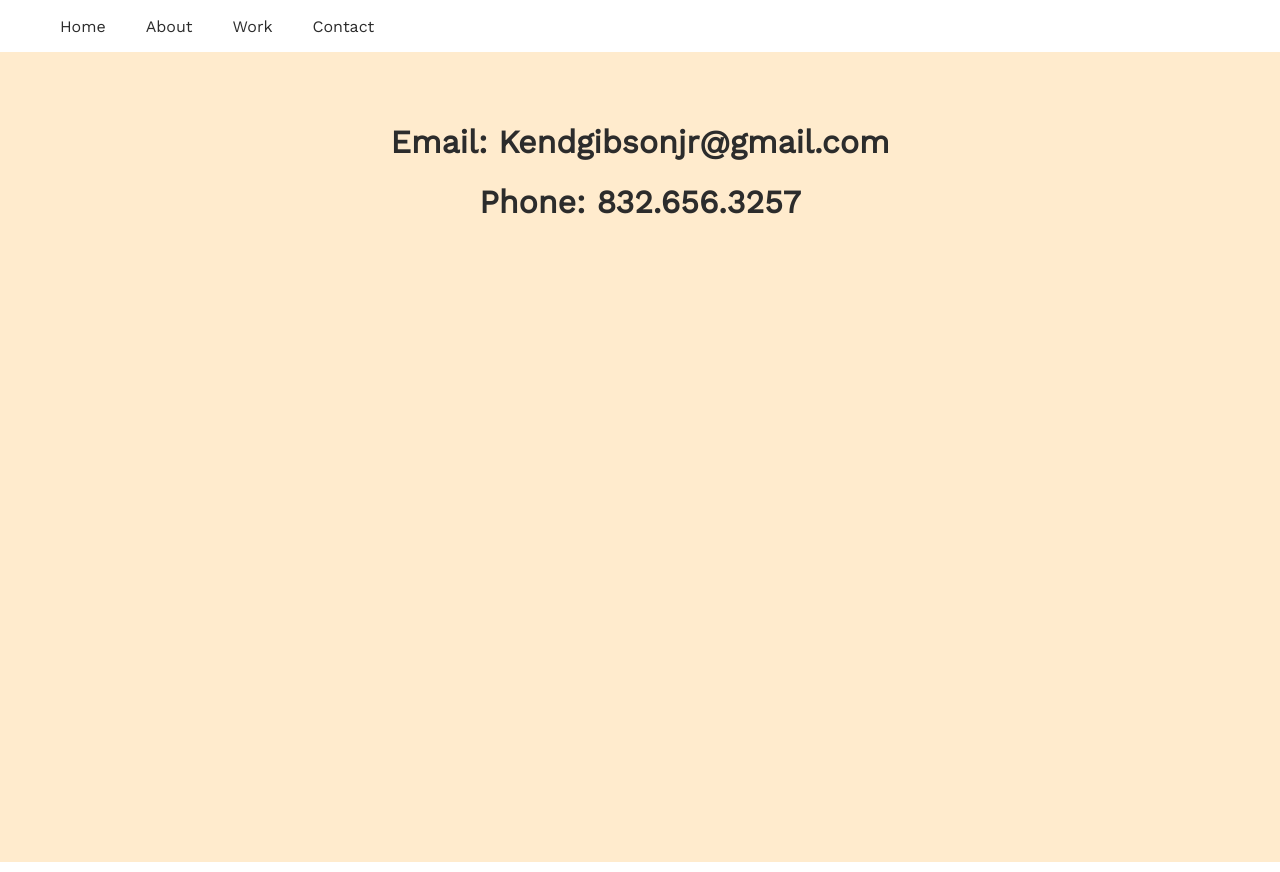
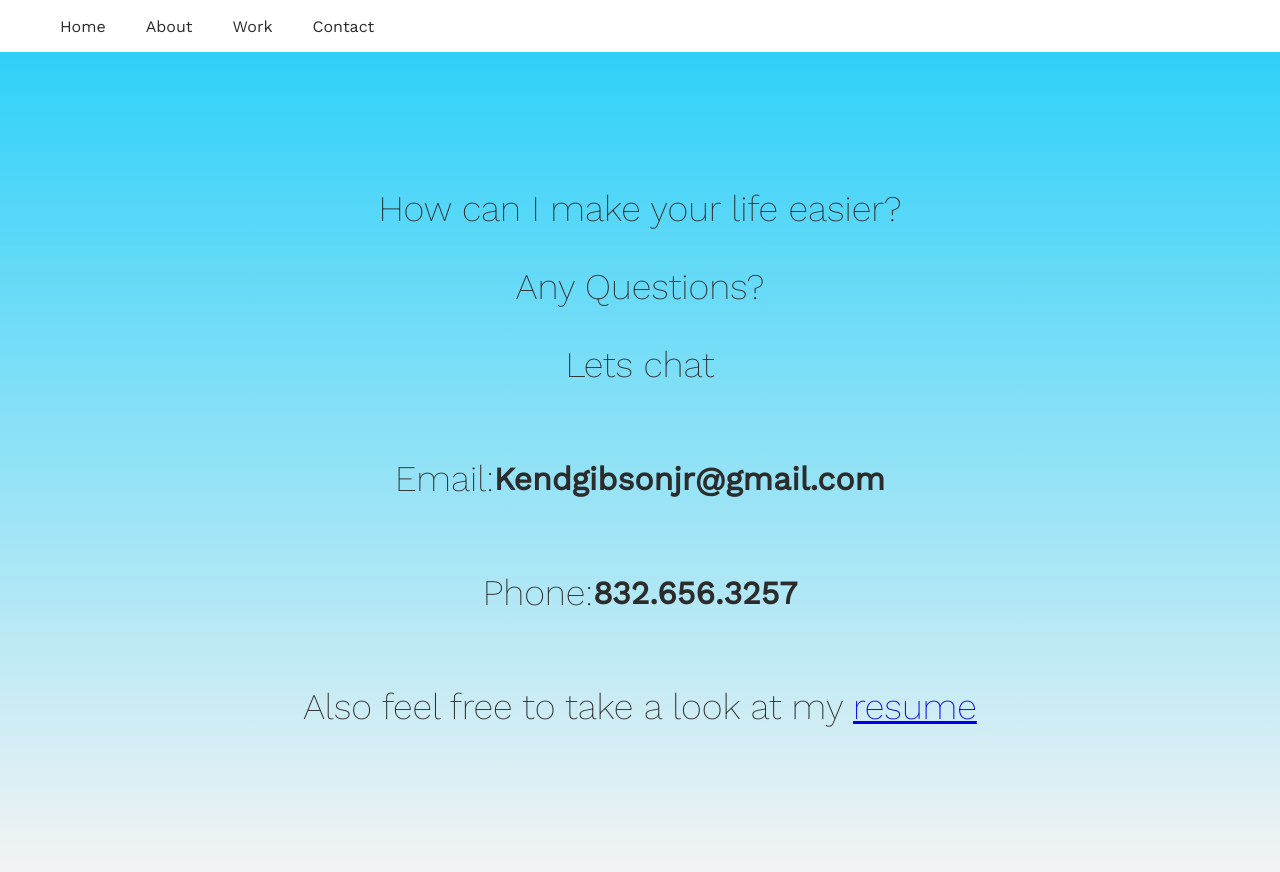
Before and after one commit to cyperpunkmunk/Portfolioreact3, a React (Create React App) app: page /contact in a window 1280 px wide. Built offline with nearby package versions, Linux system fonts and the light colour scheme.

Commit message:
finished contact

```diff
--- a/src/components/pages/Contact/Contact.js
+++ b/src/components/pages/Contact/Contact.js
@@ -4,9 +4,23 @@ import "./contact.css"
 
 function Contact(props) {
   return (
-    <div className = "con">
-      <h1 className ="title">Email: Kendgibsonjr@gmail.com</h1>
-      <h1 className ="title">Phone: 832.656.3257</h1>
+    <div>
+      <div className = "con">
+        <p className ="title" id="con">How can I make your life easier?</p>
+        <p className ="title" id="con">Any Questions?</p>
+        <p className ="title" id="con">Lets chat</p>
+
+        <div className = "conDiv">
+          <p className ="title" id="con">Email:</p>
+          <h1 className ="title">Kendgibsonjr@gmail.com</h1>
+        </div>
+        <div className = "conDiv">
+          <p className ="title" id="con">Phone:</p>
+          <h1 className ="title">832.656.3257</h1>
+        </div>
+        <p className ="title" id="con">Also feel free to take a look at my <a href="https://docs.google.com/document/d/1xegU41iJLapImS2xpx6AyzgmqljhGXSGH5QcrHZYf40/edit?usp=sharing">resume</a> </p>
+
+      </div>
     </div>
   );
 }
--- a/src/components/pages/Contact/contact.css
+++ b/src/components/pages/Contact/contact.css
@@ -1,5 +1,33 @@
+
+
 .con{
-    height: 95vh;
-    background-color: blanchedalmond;
-    padding-top: 50px;
+    min-height: 90vh;
+    padding-top: 100px;
+    background-image: linear-gradient(
+        to bottom,
+        #00c6f8d0,
+        #f0f0f0cc);
 }
+
+
+#con{
+    font-size: 36px;
+    font-weight: 200;
+}
+.conDiv{
+    display: flex;
+    justify-content: center;
+    align-items: center;
+
+}
+@media (max-width: 600px) {
+
+
+    #con{
+        font-size: 24px;
+        font-weight: 200;
+    }
+    .title{
+        font-size: 24px;
+    }
+}
--- a/src/components/pages/Home/Home.js
+++ b/src/components/pages/Home/Home.js
@@ -21,7 +21,7 @@ function Home() {
     <div>
       <div className = "main">
         <div className = "intro">
-          <h1 className = "title" >Artist, Web Developer & Video Game Designer</h1>
+          <h1 className = "title" id="glow" >Artist, Web Developer & Video Game Designer</h1>
           <p className = "title">
             I create and innovate. Everyday. Reaching unscalable heights
           </p>
--- a/src/components/pages/Work/Work.js
+++ b/src/components/pages/Work/Work.js
@@ -2,6 +2,7 @@ import React from "react";
 import "./work.css"
 import travel from "../../../travelMentor.png"
 import star from "../../../stardust.png"
+import tap from "../../../tap101.PNG"
 
 function Work() {
   return (
@@ -43,6 +44,24 @@ function Work() {
           </div>
         </div>
       </div>
+
+      <div className = "work">
+        <div className = "work-container">
+          <img src={tap} alt="pic"/>
+          <div className = "transition-image">
+            <p id="travelMent">
+              We wanted to create an app able to help our user find and be able to chat with a mentor about questions they have it works similarly to stack overflow but the experience is more personalized
+            </p>
+            <a href  = "https://github.com/robotsinboxes/TAP101" id="workGit">GitHub Repo</a>
+          </div>
+        </div>
+        <div className="pDiv">
+          <a href  = "https://tap-101.herokuapp.com" id="workGit">
+            <p className = "workTitle" id="gman3">TAP 101</p>
+          </a>
+        </div>
+      </div>
+
     </div>
   );
 }
--- a/src/components/pages/Work/work.css
+++ b/src/components/pages/Work/work.css
@@ -31,6 +31,13 @@
     border-radius: 4px;
     transition: all 0.4s ease-in-out;
     color:rgba(194, 62, 255, 0.788)
+}
+#gman3:hover{
+    font-size: 45px;
+    text-shadow: 0 1px 10px rgba(20, 173, 0, 0.919);
+    border-radius: 4px;
+    transition: all 0.4s ease-in-out;
+    color:rgba(17, 207, 0, 0.788)
 }
 .workBody{
     padding-top: 50px;
@@ -154,6 +161,9 @@
     #gman2{
         font-size: 24px;
     }
+    #gman3{
+        font-size: 24px;
+    }
 
 
 
```
Also changed, not shown: src/tap101.PNG (added).
